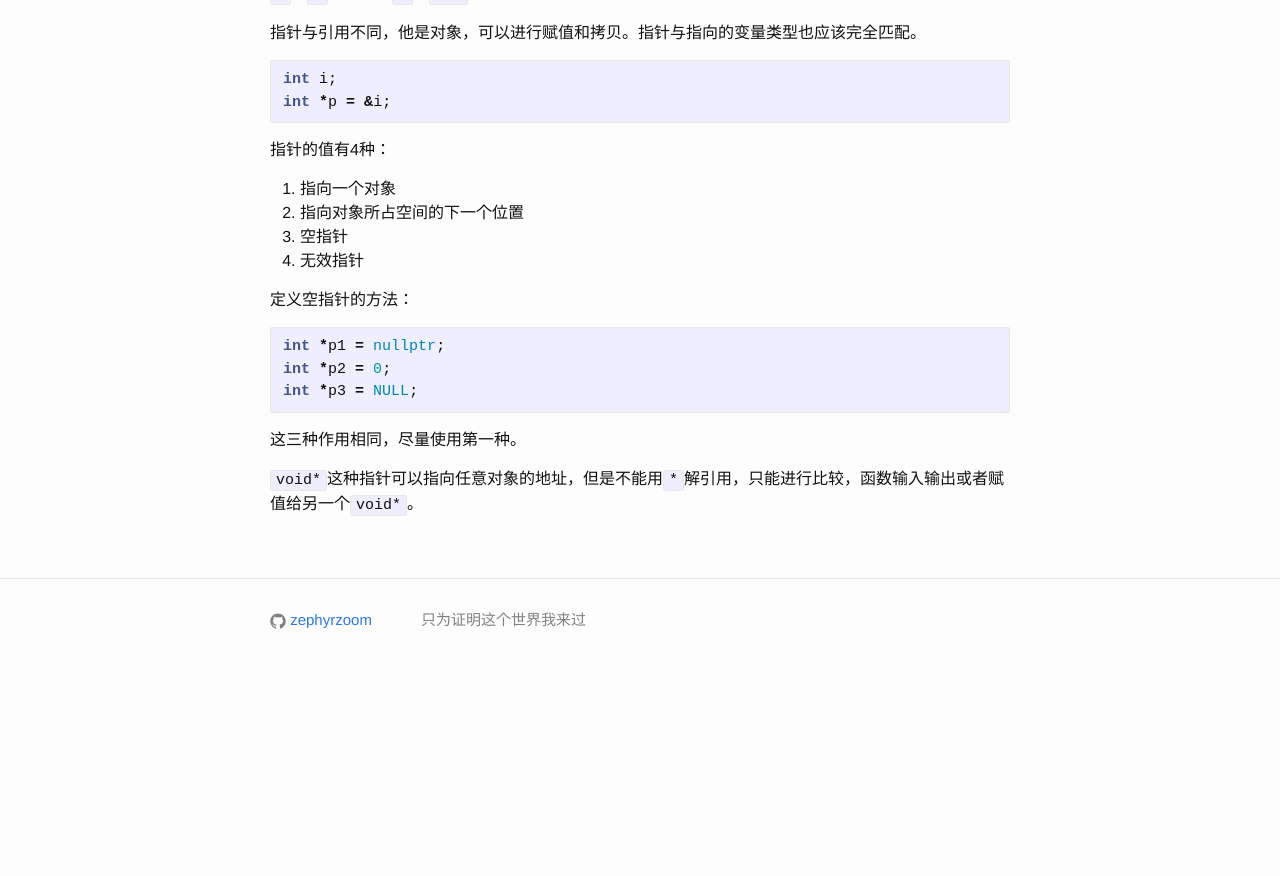
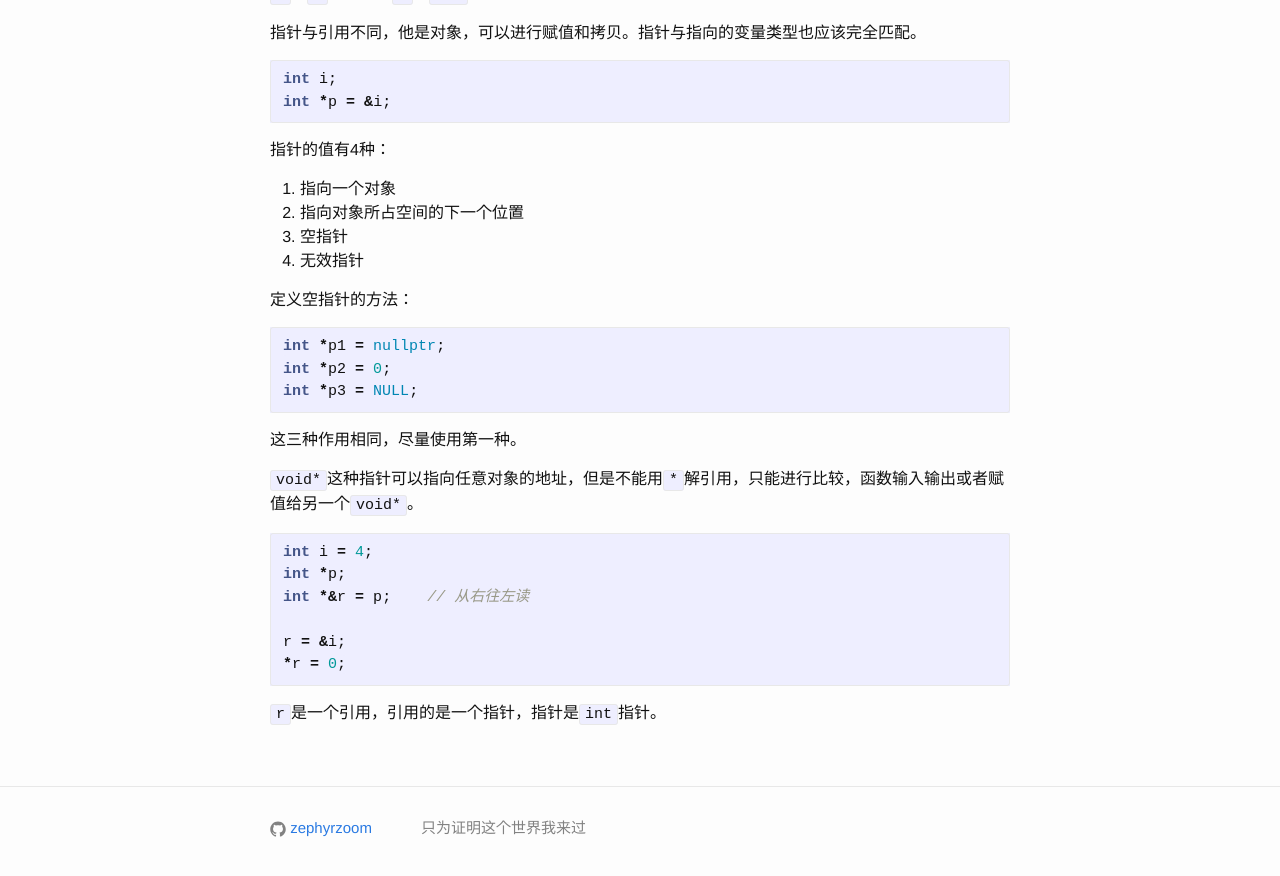
Before and after one commit to zephyrzoom/zephyrzoom.github.io, a Jekyll site: the page built from _posts/2016-08-11-cpp.md, in a window 1280 px wide and 900 px high, scrolled down 2673 px. Shown: the top 876 px of the window. Built offline with Jekyll 4.4.1, drawn with Linux system fonts in a browser that asks for light colours; before the commit the page ends 3364 px from its top, so only the background shows below that.

Commit message:
update cpp

````diff
--- a/_posts/2016-08-11-cpp.md
+++ b/_posts/2016-08-11-cpp.md
@@ -148,3 +148,13 @@ int *p3 = NULL;
 这三种作用相同，尽量使用第一种。
 
 `void*`这种指针可以指向任意对象的地址，但是不能用`*`解引用，只能进行比较，函数输入输出或者赋值给另一个`void*`。
+
+```c++
+int i = 4;
+int *p;
+int *&r = p;    // 从右往左读
+
+r = &i;
+*r = 0;
+```
+`r`是一个引用，引用的是一个指针，指针是`int`指针。
````
